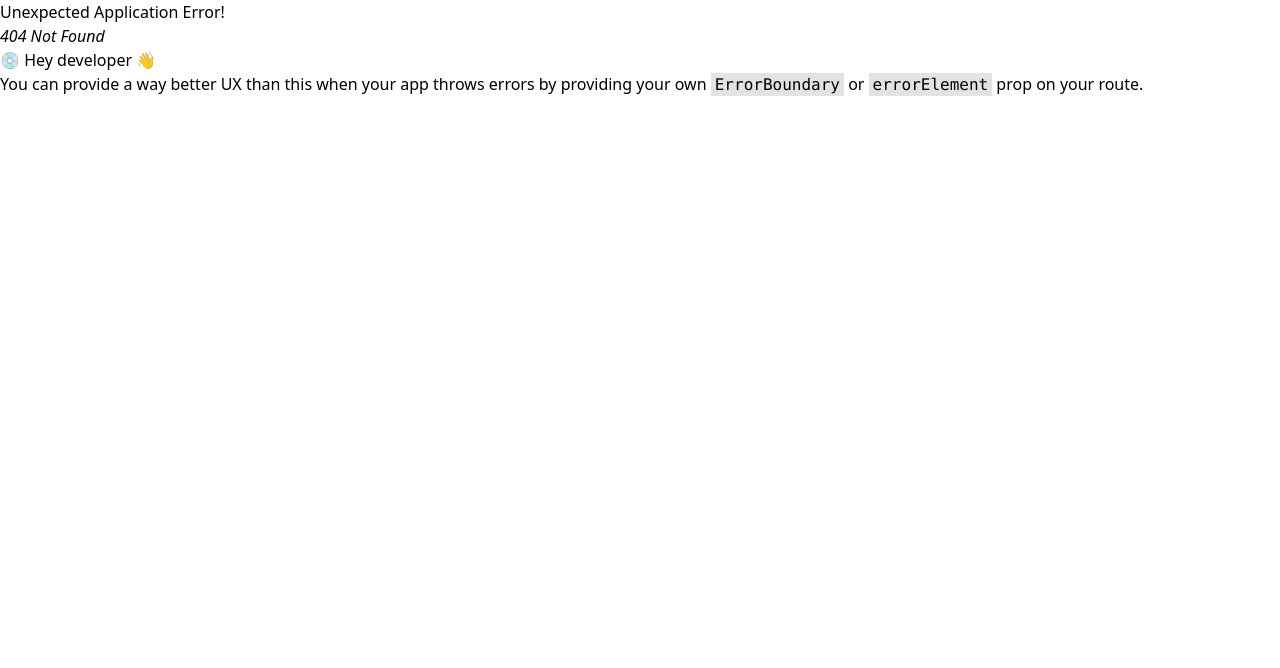
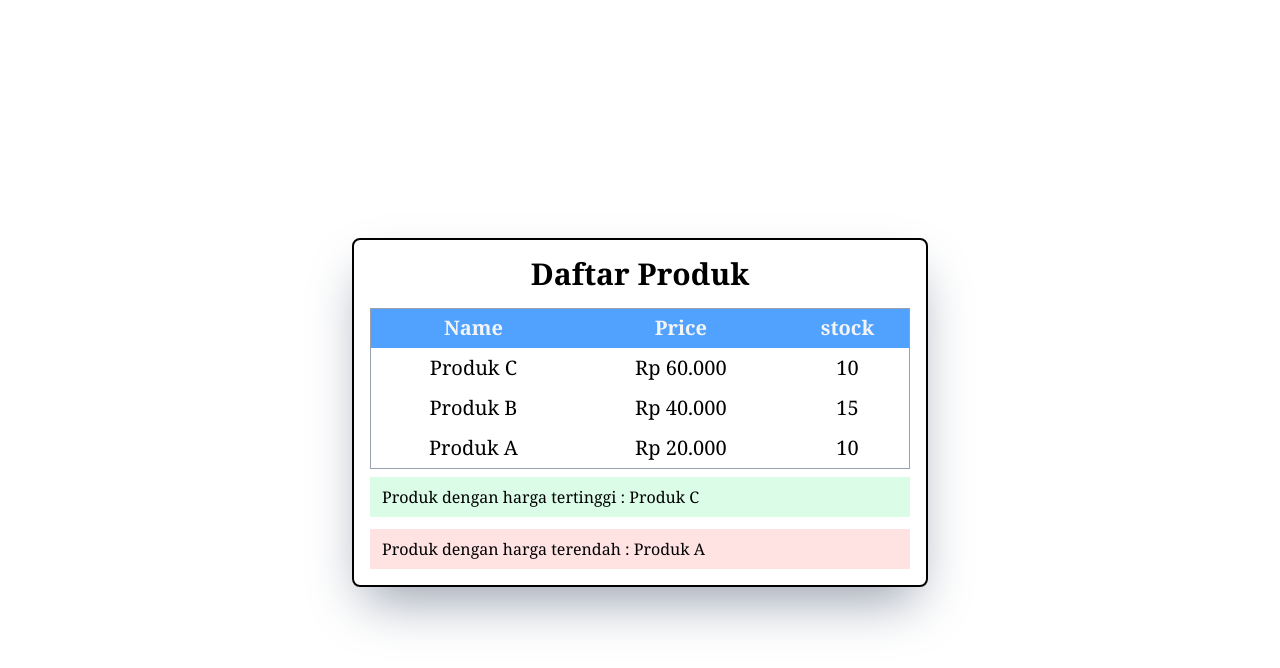
Before and after one commit to siswantoismail/junior-web, a React (Vite) app: page /produk in a window 1280 px wide. Before the commit this address had no page. Shown: the top 668 px of the page. Built offline with nearby package versions, Linux system fonts and the light colour scheme.

Commit message:
telah menyelesaikan form produk

```diff
--- a/src/App.jsx
+++ b/src/App.jsx
@@ -1,6 +1,6 @@
 import "./App.css";
-import InputProduct from "./assets/Fragments/FormInput";
-import InputGrafik from "./assets/Fragments/GrafikPenjualan";
+import InputProduct from "./Fragments/FormInput";
+import InputGrafik from "./Fragments/GrafikPenjualan";
 
 export default function App() {
   return (
--- /dev/null
+++ b/src/Fragments/FormProduk.jsx
@@ -0,0 +1,62 @@
+export default function FormProduk() {
+  const products = [
+    {
+      id: 1,
+      name: "Produk A",
+      price: 20000,
+      stock: 10,
+    },
+    {
+      id: 2,
+      name: "Produk B",
+      price: 40000,
+      stock: 15,
+    },
+    {
+      id: 3,
+      name: "Produk C",
+      price: 60000,
+      stock: 10,
+    },
+  ];
+  const sortedProducts = [...products].sort((a, b) => b.price - a.price);
+  const highestPrice = sortedProducts[0];
+  const lowestPrice = sortedProducts[sortedProducts.length - 1];
+
+  return (
+    <div className="w-xl border-2 rounded-lg  mt-6 p-4 font-serif shadow-2xl shadow-gray-400">
+      <h1 className="font-bold text-3xl text-center">Daftar Produk</h1>
+      <table className=" w-full mt-4 text-xl border-collapse border border-gray-400">
+        <thead className="bg-blue-400 text-gray-100 h-10 ">
+          <tr>
+            <th>Name</th>
+            <th>Price</th>
+            <th>stock</th>
+          </tr>
+        </thead>
+        {sortedProducts.map((product) => (
+          <tbody key={product.id} className="text-center h-10">
+            <tr>
+              <td>{product.name}</td>
+              <td>
+                Rp{" "}
+                {product.price.toLocaleString("id-ID", {
+                  styles: "cerrency",
+                  currency: "IDR",
+                })}
+              </td>
+              <td>{product.stock}</td>
+            </tr>
+          </tbody>
+        ))}
+      </table>
+
+      <p className="bg-green-100 mt-2 mb-3 py-2 pl-3">
+        Produk dengan harga tertinggi : {highestPrice.name}
+      </p>
+      <p className="bg-red-100 py-2 pl-3">
+        Produk dengan harga terendah : {lowestPrice.name}
+      </p>
+    </div>
+  );
+}
--- a/src/pages/grafik.jsx
+++ b/src/pages/grafik.jsx
@@ -1,4 +1,4 @@
-import InputGrafik from "../assets/Fragments/GrafikPenjualan";
+import InputGrafik from "../Fragments/GrafikPenjualan";
 
 export default function Grafik() {
   return <InputGrafik />;
--- a/src/pages/input.jsx
+++ b/src/pages/input.jsx
@@ -1,4 +1,4 @@
-import InputProduct from "../assets/Fragments/FormInput";
+import InputProduct from "../Fragments/FormInput";
 
 export default function FormInput() {
   return (
--- /dev/null
+++ b/src/pages/produk.jsx
@@ -0,0 +1,9 @@
+import FormProduk from "../Fragments/FormProduk";
+
+export default function Produk() {
+  return (
+    <div className="justify-center items-center flex min-h-screen">
+      <FormProduk />
+    </div>
+  );
+}
```
Also changed, not shown: src/main.jsx (+7 -2 lines), src/Fragments/FormInput.jsx (renamed from src/assets/Fragments/FormInput.jsx), src/Fragments/GrafikPenjualan.jsx (renamed from src/assets/Fragments/GrafikPenjualan.jsx), src/assets/Fragments/FormProduk.jsx (deleted).
